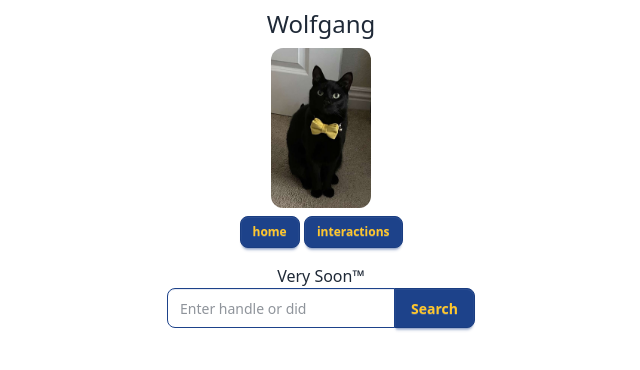
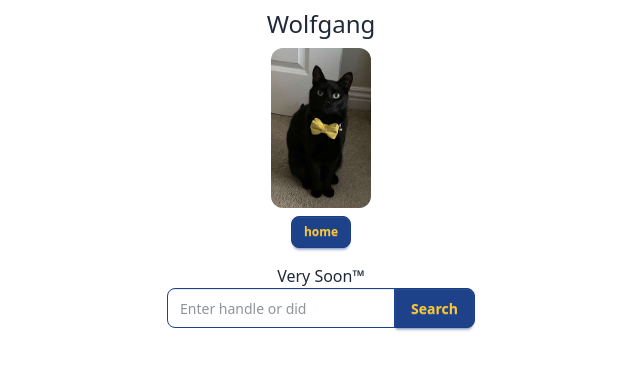
Before and after one commit to hpmartins/bsky-codes, a SvelteKit app in the folder frontend/: page /i in a window 1280 px wide. Shown: the top 370 px of the page, without its empty margins (319-959 px from the left). Built offline with nearby package versions, Linux system fonts and the light colour scheme; no server answers.

Commit message:
disabling interactions

```diff
--- a/frontend/src/routes/+layout.svelte
+++ b/frontend/src/routes/+layout.svelte
@@ -19,7 +19,7 @@
 
   <div>
     <a href="/" role="button" class="btn btn-sm btn-primary">home</a>
-    <a href="/i" role="button" class="btn btn-sm btn-primary">interactions</a>
+    <!-- <a href="/i" role="button" class="btn btn-sm btn-primary">interactions</a> -->
   </div>
 
   <div class="mt-2">
```
